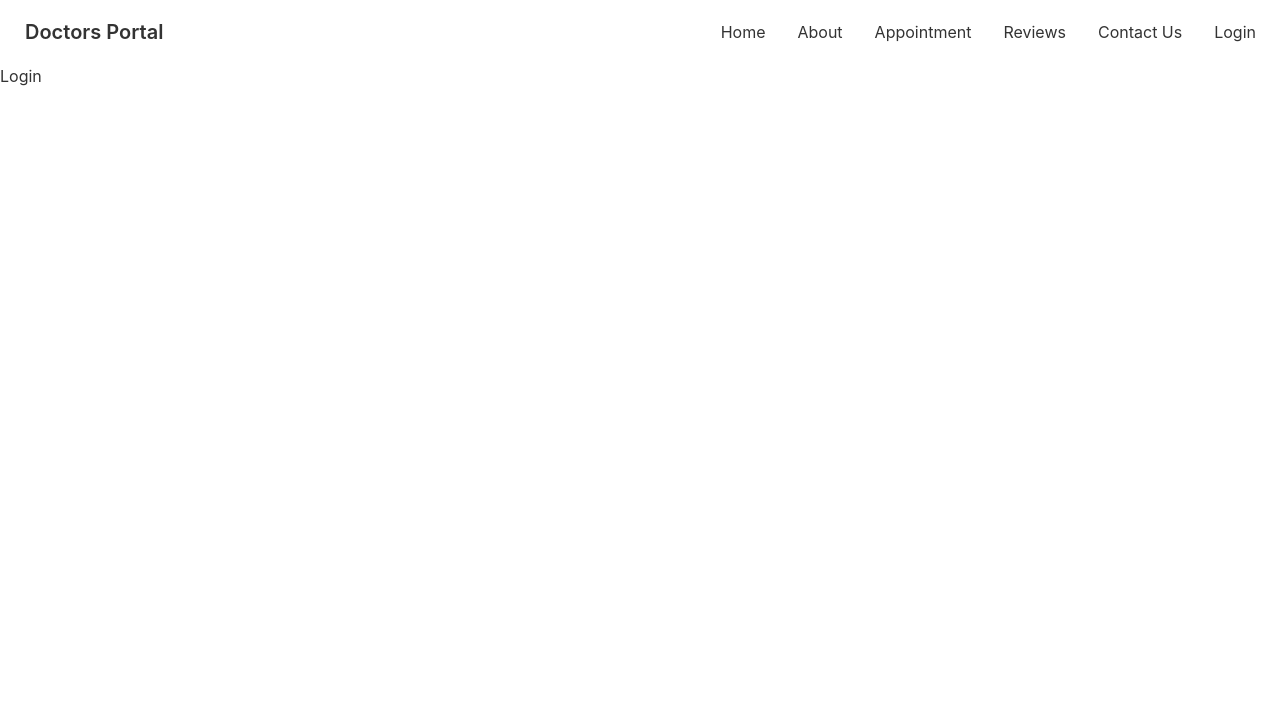
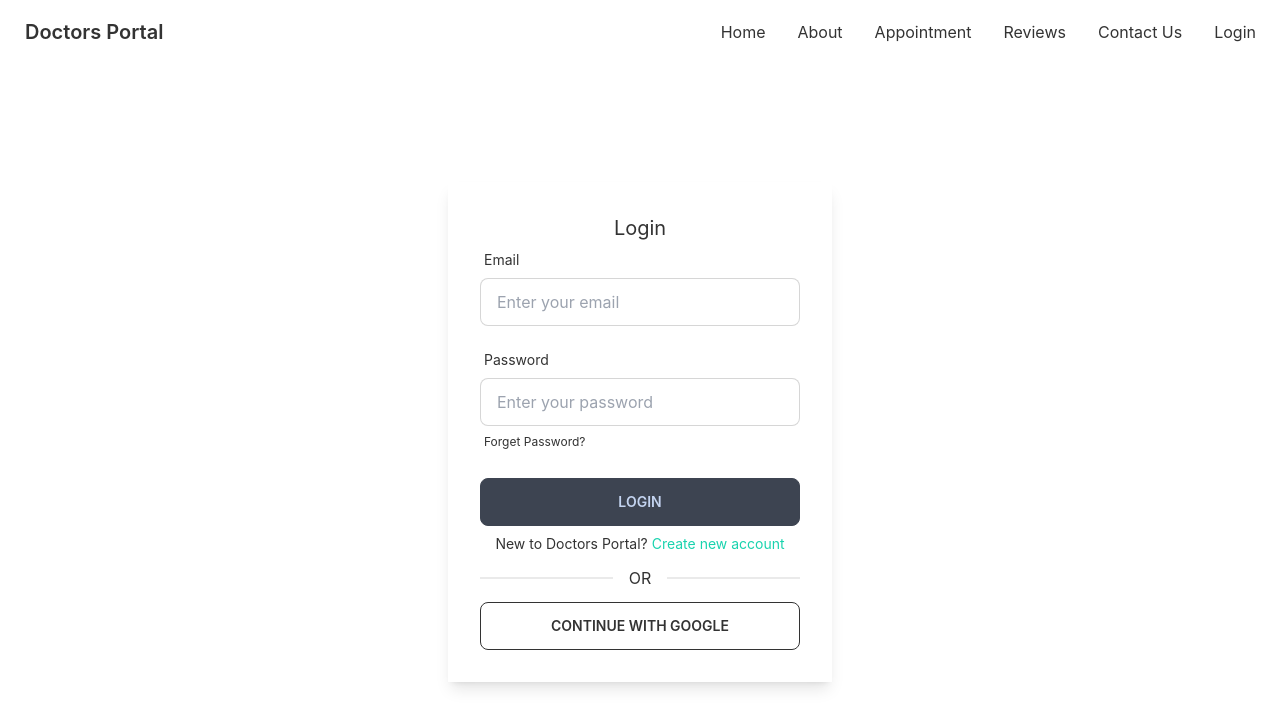
Before and after one commit to mdsaifullah-wd/doctors-portal-client-side, a React (Create React App) app: page /login in a window 1280 px wide. Shown: the top 728 px of the page. Built offline with nearby package versions, Linux system fonts and the light colour scheme.

Commit message:
add login/registration page

```diff
--- a/src/App.js
+++ b/src/App.js
@@ -6,7 +6,6 @@ import ContactUs from './Pages/ContactUs/ContactUs';
 import Home from './Pages/Home/Home';
 import Login from './Pages/Login/Login';
 import Reviews from './Pages/Reviews/Reviews';
-import Footer from './Pages/Shared/Footer';
 import Navbar from './Pages/Shared/Navbar';
 
 function App() {
--- a/src/Pages/Login/Login.js
+++ b/src/Pages/Login/Login.js
@@ -1,7 +1,99 @@
-import React from 'react';
+import React, { useState } from 'react';
 
 const Login = () => {
-  return <div>Login</div>;
+  const [login, setLogin] = useState(true);
+  return (
+    <div className='min-h-[calc(100vh-64px)] flex justify-center items-center'>
+      <div className='flex flex-col w-full max-w-sm border-opacity-50 shadow-lg p-8'>
+        <h2 className='text-center text-xl'>{login ? 'Login' : 'Sign Up'}</h2>
+        <form>
+          {login || (
+            <div className='form-control w-full'>
+              <label className='label'>
+                <span className='label-text text-sm'>Name</span>
+              </label>
+              <input
+                type='text'
+                placeholder='Enter your name'
+                className='input input-bordered w-full'
+              />
+              <label className='label'></label>
+            </div>
+          )}
+          <div className='form-control w-full'>
+            <label className='label'>
+              <span className='label-text text-sm'>Email</span>
+            </label>
+            <input
+              type='text'
+              placeholder='Enter your email'
+              className='input input-bordered w-full'
+            />
+            <label className='label'></label>
+          </div>
+
+          <div className='form-control w-full'>
+            <label className='label'>
+              <span className='label-text text-sm'>Password</span>
+            </label>
+            <input
+              type='password'
+              placeholder='Enter your password'
+              className='input input-bordered w-full'
+            />
+            <label className='label'>
+              {login && (
+                <span className='label-text-alt'>Forget Password?</span>
+              )}
+            </label>
+          </div>
+
+          {login || (
+            <div className='form-control w-full'>
+              <label className='label'>
+                <span className='label-text text-sm'>Confirm Password</span>
+              </label>
+              <input
+                type='password'
+                placeholder='Confirm your password'
+                className='input input-bordered w-full'
+              />
+            </div>
+          )}
+
+          <input
+            type='submit'
+            value={login ? 'Login' : 'Sign Up'}
+            className='btn btn-accen w-full mt-5 mb-2'
+          />
+        </form>
+        <p className='text-center text-sm'>
+          {login ? (
+            <>
+              New to Doctors Portal?{' '}
+              <button
+                onClick={() => setLogin(false)}
+                className='text-secondary'>
+                Create new account
+              </button>
+            </>
+          ) : (
+            <>
+              Already have an account?{' '}
+              <button onClick={() => setLogin(true)} className='text-secondary'>
+                Login
+              </button>
+            </>
+          )}
+        </p>
+
+        <div className='divider'>OR</div>
+        <button className='btn btn-outline uppercase'>
+          Continue with Google
+        </button>
+      </div>
+    </div>
+  );
 };
 
 export default Login;
```
